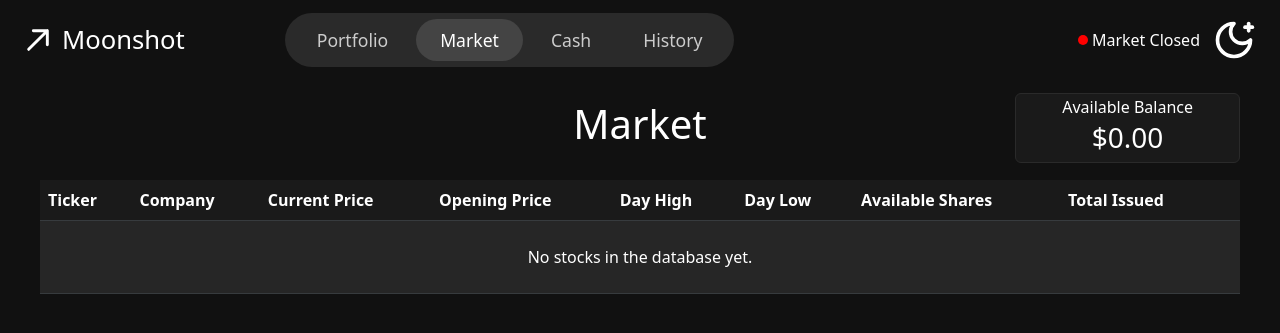
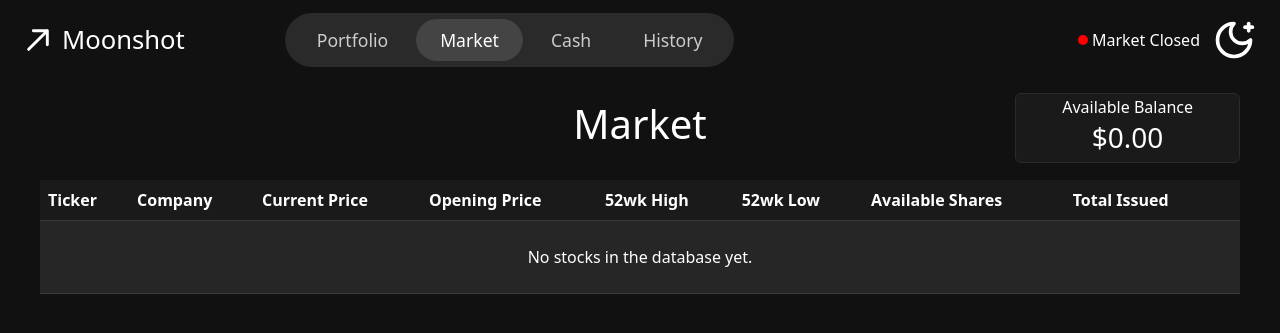
Before and after one commit to htphan9/IFT401-Team4-Capstone, a Flask app: page /market in a window 1280 px wide. Shown: the top 333 px of the page. Run offline with Flask 3, Linux system fonts and the light colour scheme; the visitor is signed in with stand-in values (Sample User, id 1); data that the repository does not hold is empty.

Commit message:
fix: updated some verbage to reflect new usages

```diff
--- a/templates/admin.html
+++ b/templates/admin.html
@@ -34,8 +34,8 @@
     </div>
 
     <div class="mb-3">
-        <label class="form-label text-white">Total Shares</label>
-        <input type="number" class="form-control" name="total_shares_issued" min="1" required>
+        <label class="form-label text-white">Initial Volume</label>
+        <input type="number" class="form-control" name="initial_volume_issued" min="1" required>
     </div>
 
     <button type="submit" class="btn btn-success">Add Stock</button>
--- a/templates/market.html
+++ b/templates/market.html
@@ -33,8 +33,8 @@
             <th>Company</th>
             <th>Current Price</th>
             <th>Opening Price</th>
-            <th>Day High</th>
-            <th>Day Low</th>
+            <th>52wk High</th>
+            <th>52wk Low</th>
             <th>Available Shares</th>
             <th>Total Issued</th>
             <th></th>
```
